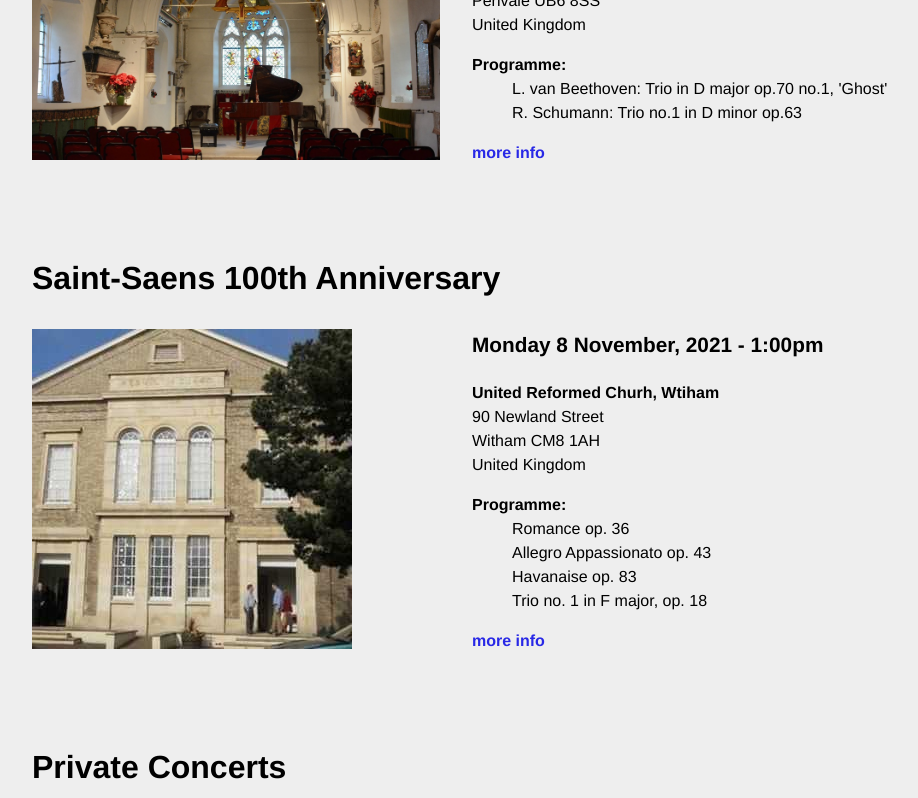
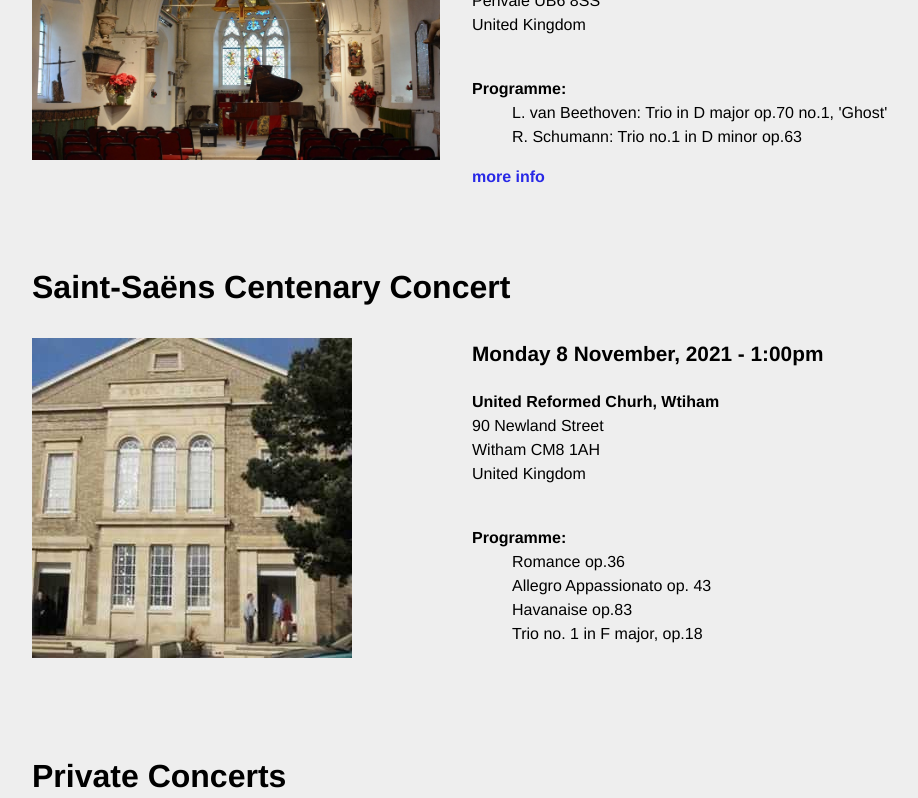
Before and after one commit to javiermontanana/cygnus-trio-website, a Jekyll site: the page built from concerts.html, in a window 1280 px wide and 1400 px high, scrolled down 541 px. Shown: the top 798 px of the window, without its empty margins (96-1014 px from the left). Built offline with Jekyll 4.4.1, drawn with Linux system fonts in a browser that asks for light colours; some of the changed text lies outside the part shown; grey boxes are pictures that could not be loaded.

Commit message:
concerts page as a loop over yml file in _data

```diff
--- a/_data/videos.csv
+++ b/_data/videos.csv
@@ -1,2 +1,2 @@
 title,youtube-id
-Mendelssohn trio in D minor in csv,pUsBGl_w5wI
+Mendelssohn trio in D minor,pUsBGl_w5wI
--- a/concerts.html
+++ b/concerts.html
@@ -5,123 +5,50 @@
 filename: concerts.html
 ---
 
-
-
 <div class="container">
 <main>
 
 	<h1 class="page-title">Concerts</h1>
 
+	<!-- this could be an include instead? -->
+	{% for concert in site.data.concerts %}
 	<section class="concert">
-		<h2 class="concert__title">Music at St Mary's Perivale</h2>
+		<h2 class="concert__title">{{concert.title}}</h2>
 		<div class="concert__body">
 			<div class="concert__img">
-				<img src="images/st-marys-perivale.jpg">
+				<img src={{concert.image-path}}>
 			</div>
 			<div class="concert__text">
 				<div class="concert__details">
-		  		<p class="concert__date-time">Thursday 28 October, 2021 - 3:00pm</p>
-		  		<p class="concert__venue">St Mary's Perivale</p>
+		  		<p class="concert__date-time">{{concert.date-time}}</p>
+		  		<p class="concert__venue">{{concert.venue.name}}</p>
 		  		<p class="concert__venue-address">
-		  			Perivale Lane <br>
-		  			Perivale UB6 8SS <br>
-		  			United Kingdom
+					{{concert.venue.address.line1}}<br>
+					{{concert.venue.address.line2}} <br>
+					{{concert.venue.address.line3}} <br>
+					{{concert.venue.address.line4}} <br>
+					{{concert.venue.address.line5}}
 		  		</p>
 		  	</div>
 		  	<div class="concert__programme">
 					<h3 class="concert__programme__heading">Programme:</h3>
 					<ol class="concert__programme__list">
-						<li class="indent-wrapped">L. van Beethoven: Trio in D major op.70 no.1, 'Ghost'</li>
-						<li class="indent-wrapped">R. Schumann: Trio no.1 in D minor op.63</li>
+						<li class="indent-wrapped">{{concert.programme.item1}}</li>
+						<li class="indent-wrapped">{{concert.programme.item2}}</li>
+						<li class="indent-wrapped">{{concert.programme.item3}}</li>
+						<li class="indent-wrapped">{{concert.programme.item4}}</li>
+						<li class="indent-wrapped">{{concert.programme.item5}}</li>
+						<li class="indent-wrapped">{{concert.programme.item6}}</li>
+						<li class="indent-wrapped">{{concert.programme.item7}}</li>
 					</ol>
 				</div>
-				<a class="concert__more-info-link" href="https://www.st-marys-perivale.org.uk/events-2021-10-28.shtml">more info</a>
+				{% if concert.more-info-link-path %}
+				<a class="concert__more-info-link" href="{{concert.more-info-link-path}}">more info</a>
+				{% endif %}
 			</div>
 		</div>
 	</section>
-
-	<section class="concert">
-		<h2 class="concert__title">Saint-Saens 100th Anniversary</h2>
-		<div class="concert__body">
-			<div class="concert__img">
-				<img src="images/witham-urc.jpg">
-			</div>
-			<div class="concert__text">
-				<div class="concert__details">
-		  		<p class="concert__date-time">Monday 8 November, 2021 - 1:00pm</p>
-		  		<p class="concert__venue">United Reformed Churh, Wtiham</p>
-		  		<p class="concert__venue-address">
-		  			90 Newland Street <br>
-						Witham CM8 1AH <br>
-						United Kingdom
-		  		</p>
-		  	</div>
-		  	<div class="concert__programme">
-					<h3 class="concert__programme__heading">Programme:</h3>
-					<ol class="concert__programme__list">
-						<li class="indent-wrapped">Romance op. 36</li>
-						<li class="indent-wrapped">Allegro Appassionato op. 43</li>
-						<li class="indent-wrapped">Havanaise op. 83</li>
-						<li class="indent-wrapped">Trio no. 1 in F major, op. 18</li>
-					</ol>
-				</div>
-				<a class="concert__more-info-link" href="#">more info</a>
-			</div>
-		</div>
-	</section>
-
-	<section class="concert">
-		<h2 class="concert__title">Private Concerts</h2>
-		<div class="concert__body">
-			<div class="concert__img">
-				<img src="https://media.wired.com/photos/59326c6058b0d64bb35d1809/master/pass/Kakapo-2.jpg">
-			</div>
-			<div class="concert__text">
-				<div class="concert__details">
-		  		<p class="concert__date-time">15 and 16 December 2021</p>
-		  		<p class="concert__venue"></p>
-		  		<p class="concert__venue-address">
-		  		</p>
-		  	</div>
-		  	<div class="concert__programme">
-					<h3 class="concert__programme__heading">Programme:</h3>
-					<ol class="concert__programme__list">
-						<li class="indent-wrapped">R. Schumann: Trio no.1 in D minor op.63</li>
-						<li class="indent-wrapped">F. Mendelssohn: Trio no.1 in D minor op.49</li>
-					</ol>
-				</div>
-			</div>
-		</div>
-	</section>
-
-	<section class="concert">
-		<h2 class="concert__title">Concert for Maxability</h2>
-		<div class="concert__body">
-			<div class="concert__img">
-				<img src="https://maxability.org.uk/wp-content/uploads/2021/03/cropped-logo-ksiega-znaku-09.png">
-			</div>
-			<div class="concert__text">
-				<div class="concert__details">
-		  		<p class="concert__date-time">Saturday 18 June 2022 - 7:30pm</p>
-		  		<p class="concert__venue"></p>
-		  		<p class="concert__venue-address">
-					Arnos Grove <br>
-					North London <br>
-					United Kingdom
-		  		</p>
-		  	</div>
-		  	<div class="concert__programme">
-					<h3 class="concert__programme__heading">Programme:</h3>
-					<ol class="concert__programme__list">
-						<li class="indent-wrapped">TBC</li>
-
-					</ol>
-				</div>
-				<a class="concert__more-info-link" href="https://maxability.org.uk/concerts/">more info</a>
-			</div>
-		</div>
-	</section>
-
+	{% endfor %}
 
 </main>
 </div>
--- a/videos.html
+++ b/videos.html
@@ -18,6 +18,7 @@
 	</section>
 	{% endfor %}
 
+	<!-- as an include below. The include is in _includes but is not being used -->
 	<!-- {% for video in site.data.videos %}
 	{% include youtube-video-embed.html data=video %}
 	{% endfor %} -->
```
Also changed, not shown: _data/concerts.yml (added, +84 -0 lines), 2 other files.
